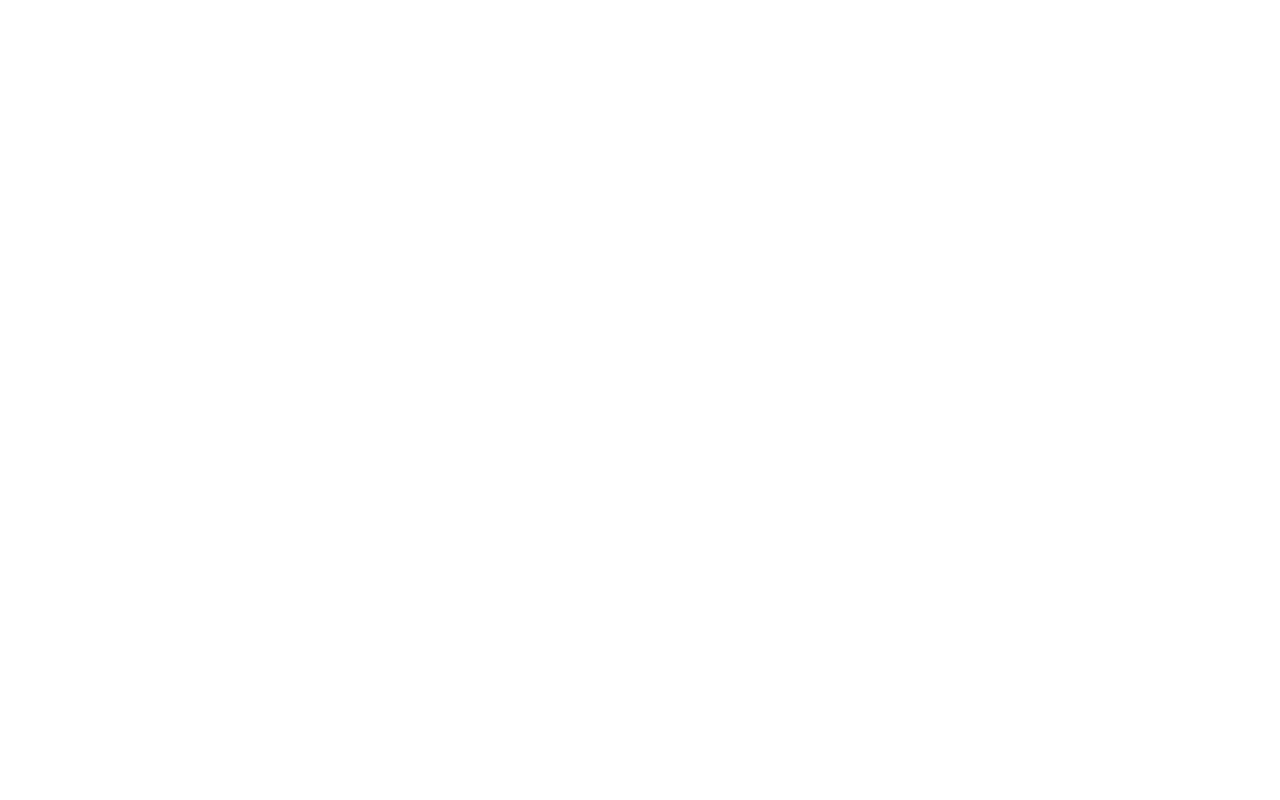
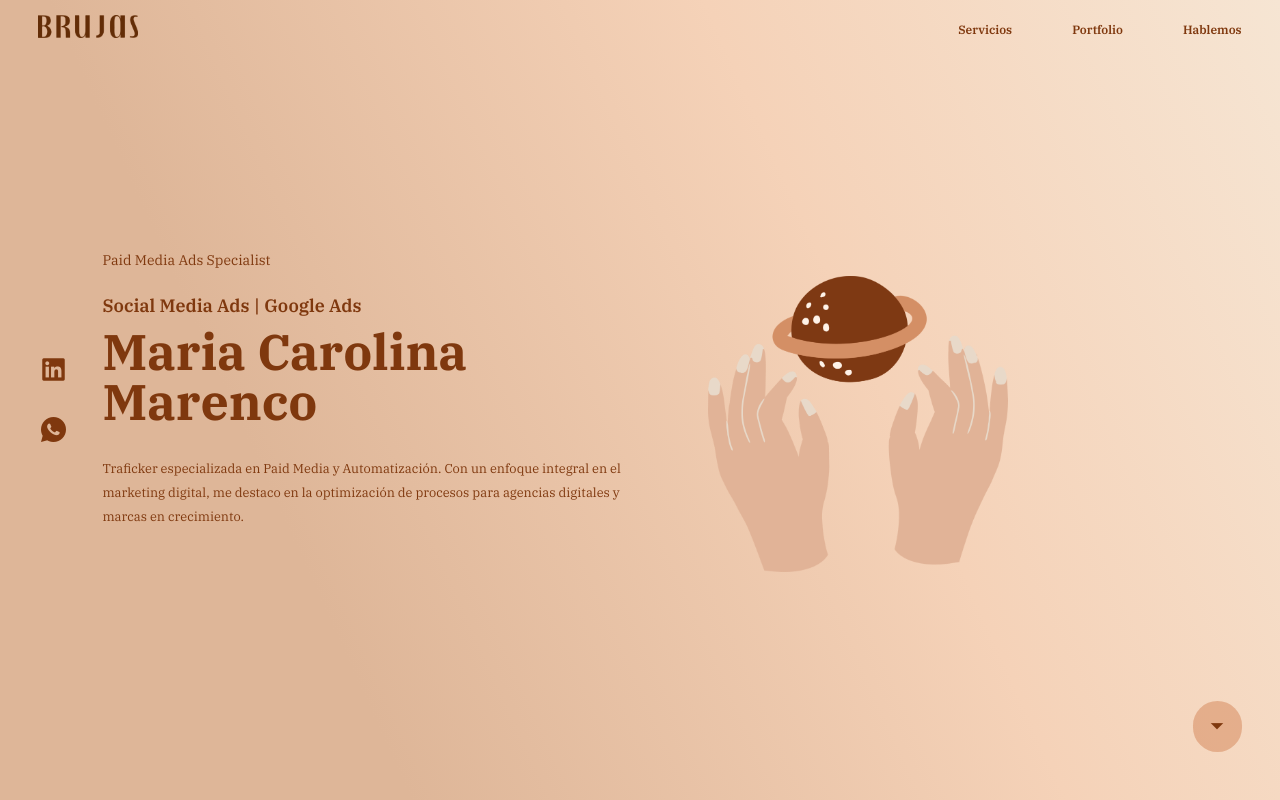
Before and after one commit to flortrina/project-portfolio, a plain HTML site: page index.html in a window 1280 px wide. Drawn offline with nearby package versions, Linux system fonts and the light colour scheme.

Commit message:
terminamos el proyecto final

```diff
--- a/index.html
+++ b/index.html
@@ -4,9 +4,48 @@
   <meta charset="UTF-8">
   <meta name="viewport" content="width=device-width, initial-scale=1.0">
   <link rel="stylesheet" href="style.css">
-  <title>Document</title>
+  <link rel="stylesheet" href="style.css">
+  <link rel="stylesheet" href="https://unpkg.com/boxicons@latest/css/boxicons.min.css">
+  <link href="https://cdn.jsdelivr.net/npm/remixicon@4.0.0/fonts/remixicon.css" rel="stylesheet" />
+  <link rel="preconnect" href="https://fonts.googleapis.com">
+  <link rel="preconnect" href="https://fonts.gstatic.com" crossorigin>
+  <link href="https://fonts.googleapis.com/css2?family=IBM+Plex+Serif:ital,wght@0,100;0,200;0,300;0,400;0,500;0,600;0,700;1,100;1,200;1,300;1,400;1,500;1,600;1,700&display=swap" rel="stylesheet">  <link rel="preconnect" href="https://fonts.gstatic.com" crossorigin>
+  <title>Portfolio Maka Marenco</title>
 </head>
 <body>
+  <!-- logo y navbar -->
+   <header>
+    <a href="#"> <img src="assets/img/logo.webp" alt="Brujas" class="logo"></a>
 
+    <input type="checkbox" name="checkbox" id="menu-toggle">
+    <label for="menu-toggle" class="menu-icon-action">
+      <div class='bx bx-menu' id="menu-icon"></div>
+    </label>
+
+    <ul class="navlist">
+      <li><a href="#">Servicios</a></li>
+      <li><a href="#">Portfolio</a></li>
+      <li><a href="#">Hablemos</a></li>
+    </ul>
+  </header>
+    <section class="hero">
+      <div class="hero-text">
+        <h5>Paid Media Ads Specialist</h5>
+        <h4>Social Media Ads | Google Ads</h4>
+        <h1>Maria Carolina Marenco</h1>
+        <p>Traficker especializada en Paid Media y Automatización. Con un enfoque integral en el marketing digital, me destaco en la optimización de procesos para agencias digitales y marcas en crecimiento.
+        </p>
+      </div>
+      <div class="hero-img">
+        <img src="assets/img/mundo.webp" alt="mundo maka marenco">
+      </div>
+    </section>
+    <div class="icons">
+      <a href="https://www.linkedin.com/in/mariamarencoh/"><i class="ri-linkedin-box-fill"></i></a>
+      <a href="https://api.whatsapp.com/send?phone=5491124029359"><i class="ri-whatsapp-fill"></i></a>
+    </div>
+    <div class="scroll-down">
+      <a href="#"><i class="ri-arrow-down-s-fill"></i></a>
+    </div>
 </body>
 </html>
--- a/style.css
+++ b/style.css
@@ -0,0 +1,239 @@
+*{
+    padding: 0;
+    margin: 0;
+    box-sizing: border-box;
+    font-family: "IBM Plex Serif", serif;
+    list-style: none;
+    text-decoration: none;
+    color: #7F380E;
+}
+
+header{
+    position: fixed;
+    right: 0;
+    top: 0;
+    z-index: 100;
+    width: 100%;
+    display: flex;
+    align-items: center;
+    justify-content: space-between;
+    padding: 15px 3%;
+    background-color: transparent;
+}
+
+.logo{
+    width: 100px;
+}
+
+.navlist{
+    display: flex;
+}
+
+.navlist a{
+    margin-left: 60px;
+    font-size: 12px;
+    font-weight: 600;
+    border-bottom: 2px solid transparent;
+    transition: all .5s ease;
+}
+
+.navlist a:hover{
+    border-bottom: 2px solid #C5662E;
+}
+
+#menu-icon{
+    display: none;
+}
+
+#menu-icon{
+    font-size: 25px;
+    z-index: 101;
+    cursor: pointer;
+    color: #7F380E;
+}
+
+#menu-toggle{
+    display: none;
+}
+
+.menu-icon-action{
+    display: none;
+}
+
+.hero{
+    height: 100%;
+    width: 100%;
+    min-height: 100vh;
+    background: linear-gradient(245.59deg, #F6E5D3 0%, #f5d2b8 35%,  #deb698 75% );
+    position: relative;
+    display: grid;
+    grid-template-columns: 1fr 1fr;
+    align-items: center;
+    gap: 2rem;
+}
+
+section{
+    padding: 0 8%;
+}
+
+.hero-text h5{
+    font-size: 14px;
+    font-weight: 400;
+    margin-bottom: 25px;
+}
+
+
+.hero-text h1{
+    font-size: 50px;
+    line-height: 1;
+    margin: 0 0 30px;
+    font-weight: 700;
+}
+
+.hero-text h4{
+    font-size: 18px;
+    font-weight: 600;
+    margin-bottom: 10px;
+}
+
+.hero-text p{
+    font-size: 80%;
+    margin-bottom: 20px;
+    line-height: 1.9;
+}
+
+
+.hero-img img{
+    width: 300px;
+    margin: 10% 0 0 10%;
+    height: auto;
+    transition: all 5s linear;
+}
+
+
+.hero-img img:hover{
+    width: 450px;
+    opacity: 0.6;
+}
+
+
+.icons{
+    position: absolute;
+    top: 50vh;
+    padding: 0 3%;
+    transform: translateY(-50%);
+}
+.icons i{
+    color: #7F380E;
+    font-size: 30px;
+    transition: all .5s ease;
+    display: block;
+    margin: 26px 0;
+}
+
+
+.icons i:hover{
+    color: #c5662e;
+    transform: translateY(-5px);
+}
+
+.scroll-down{
+    position: absolute;
+    bottom: 6%;
+    right: 3%;
+}
+
+.scroll-down i{
+    display: block;
+    padding: 12px;
+    font-size: 25px;
+    background-color: #c5652e5e;
+    border-radius: 30px;
+    transition: all 0.5s ease;
+}
+
+
+.scroll-down i:hover{
+   transform: translateY(-10px);
+}
+
+@media(max-width:992px){
+    section{
+        padding: 0 3%;
+        transition: 0.2s;
+    }
+    .hero-text{
+        padding-top: 0;
+    }
+    .hero-img{
+        text-align: center;
+    }
+
+    .hero-img img{
+        width: 80%;
+        margin: 10% 0 0 10%;
+    }
+
+    .hero-text p{
+        font-size: 85%;
+    }
+
+    .scroll-down{
+        display: none;
+    }
+
+    .icons{
+        display: none;
+    }
+}
+
+
+@media(max-width:768px){
+    .menu-icon-action{
+        display: block;
+    }
+    #menu-icon{
+        display: block;
+    }
+
+    .hero-text{
+        text-align: center;
+        padding-top: 100px;
+    }
+   .hero-img img{
+    margin: 0;
+    width: 50%;
+
+   }
+
+   .hero{
+    height: 100%;
+    gap: 1rem;
+    grid-template-columns: 1fr;
+    background: linear-gradient(245.59deg, #F6E5D3 0%, #f5d2b8 75%,  #deb698 95% );
+
+   }
+   .navlist{
+    position: absolute;
+    top: 100%;
+    right: -100%;
+    width: 100%;
+    height: 100vh;
+    background-color: #9e4d1e;
+    display: flex;
+    flex-direction: column;
+    align-items: center;
+    padding: 30px 20px;
+    transition: all .5s ease-out;
+}
+.navlist a{
+    color: #deb698;
+    font-size: 20px;
+    margin-left: 0;
+    display: block;
+    margin: 7px 0;
+}
+#menu-toggle:checked + label.menu-icon-action + ul{
+    right: 0%;
+}
+}
```
Also changed, not shown: assets/img/logo.webp (added), assets/img/mundo.webp (added), 1 other file.
